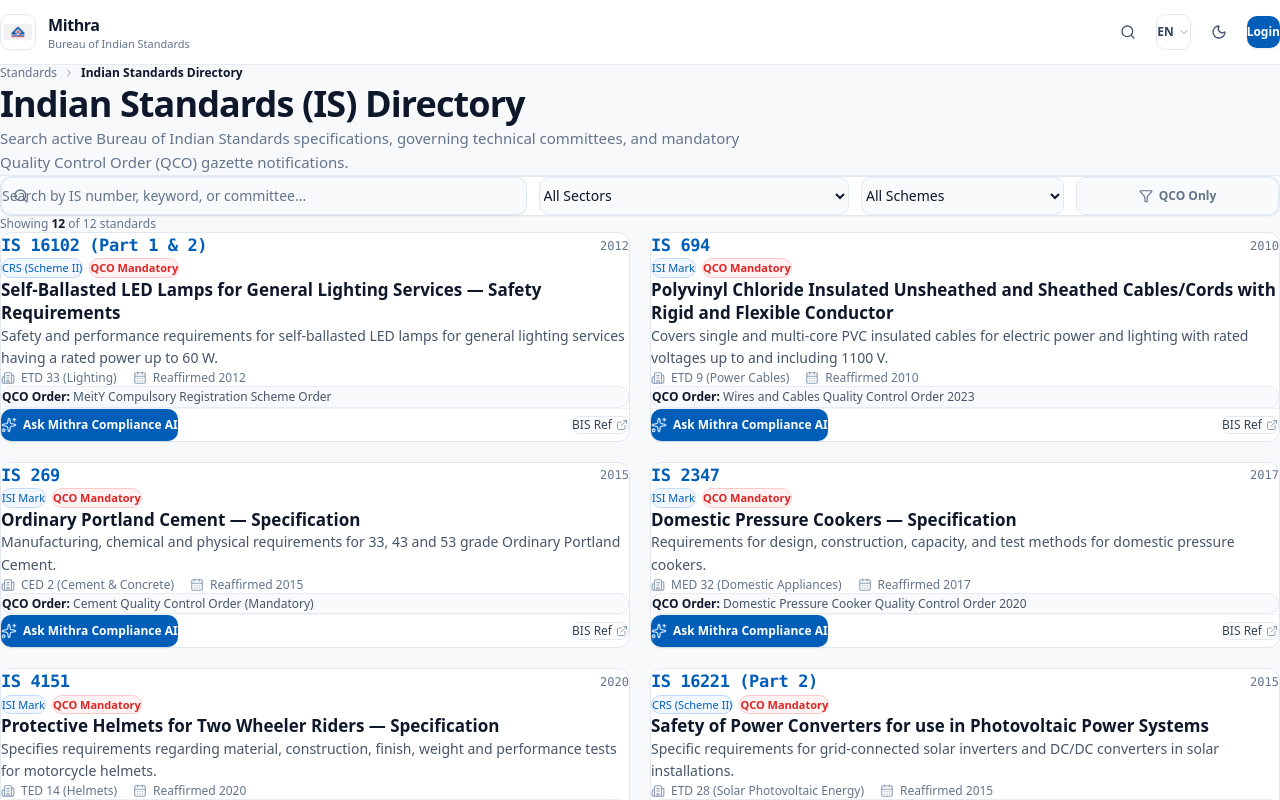
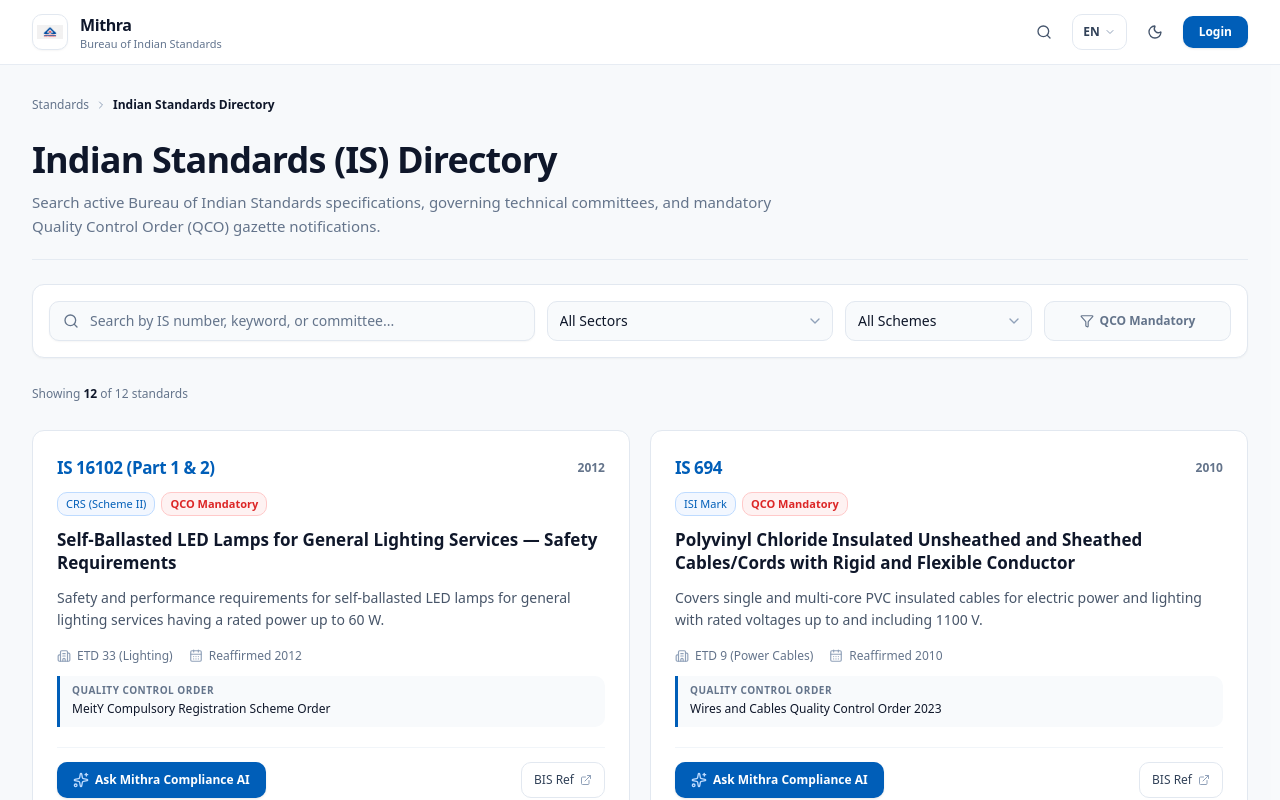
Before and after one commit to Potri2357/Mithra, a Next.js app in the folder frontend/: page /standards in a window 1280 px wide. Shown: the top 800 px of the page. Built offline with nearby package versions, Linux system fonts and the light colour scheme.

Commit message:
fix(ui): resolve unlayered CSS reset, input icon collision, and standardize shadcn styling

```diff
--- a/frontend/app/globals.css
+++ b/frontend/app/globals.css
@@ -177,18 +177,24 @@
   --surface-3: #1E2F4A;
 }
 
-*, *::before, *::after { box-sizing: border-box; margin: 0; padding: 0; }
-html { scroll-behavior: smooth; font-size: 16px; }
+@layer base {
+  * {
+    border-color: var(--border);
+  }
+  html {
+    scroll-behavior: smooth;
+  }
   body {
     font-family: var(--font-noto-sans), var(--font-noto-devanagari), var(--font-noto-tamil), -apple-system, BlinkMacSystemFont, "Segoe UI", Roboto, sans-serif;
-  background: var(--color-background);
-  color: var(--color-text-body);
+    background: var(--background);
+    color: var(--foreground);
     min-height: 100vh;
     overflow-x: hidden;
     text-rendering: optimizeLegibility;
     -webkit-font-smoothing: antialiased;
     -moz-osx-font-smoothing: grayscale;
     line-height: 1.6;
+  }
 }
 
 ::selection { background: var(--blue-100); color: var(--blue-900); }
--- a/frontend/components/ui/input.tsx
+++ b/frontend/components/ui/input.tsx
@@ -9,7 +9,7 @@ const Input = React.forwardRef<HTMLInputElement, InputProps>(
       <input
         type={type}
         className={cn(
-          "flex h-9.5 w-full rounded-md border border-slate-200 dark:border-slate-700 bg-white dark:bg-slate-900 px-3 py-1.5 text-sm text-slate-900 dark:text-slate-100 placeholder:text-slate-400 focus-visible:outline-none focus-visible:border-[#005EB8] focus-visible:ring-1 focus-visible:ring-[#005EB8] disabled:cursor-not-allowed disabled:opacity-50 transition-colors shadow-2xs",
+          "flex h-10 w-full rounded-md border border-slate-200 dark:border-slate-700 bg-white dark:bg-slate-900 pl-3 pr-3 py-2 text-sm text-slate-900 dark:text-slate-100 placeholder:text-slate-400 focus-visible:outline-none focus-visible:border-[#005EB8] focus-visible:ring-1 focus-visible:ring-[#005EB8] disabled:cursor-not-allowed disabled:opacity-50 transition-colors shadow-2xs",
           className
         )}
         ref={ref}
--- a/frontend/components/views/StandardsView.tsx
+++ b/frontend/components/views/StandardsView.tsx
@@ -13,6 +13,7 @@ import {
   Filter,
   ChevronRight,
   ChevronLeft,
+  ChevronDown,
   AlertTriangle,
   RotateCcw,
 } from "lucide-react";
@@ -240,14 +241,14 @@ export function StandardsSearchToolbar({
   onQcoOnlyToggle,
 }: StandardsSearchToolbarProps) {
   return (
-    <div className="p-3.5 sm:p-4 rounded-lg bg-white dark:bg-slate-900 border border-slate-200 dark:border-slate-800 shadow-2xs">
-      <div className="grid grid-cols-1 md:grid-cols-12 gap-3 items-center">
-        {/* Search Input */}
-        <div className="md:col-span-5 relative flex items-center">
-          <Search className="w-4 h-4 text-[#64748B] dark:text-slate-400 absolute left-3 pointer-events-none z-10" />
+    <div className="p-4 rounded-lg bg-white dark:bg-slate-900 border border-slate-200 dark:border-slate-800 shadow-2xs">
+      <div className="grid grid-cols-1 sm:grid-cols-2 md:grid-cols-12 gap-3 items-center">
+        {/* Search Input with generous 40px left padding */}
+        <div className="sm:col-span-2 md:col-span-5 relative flex items-center">
+          <Search className="w-4 h-4 text-[#64748B] dark:text-slate-400 absolute left-3.5 pointer-events-none z-10" />
           <Input
             type="text"
-            className="h-9.5 pl-9 pr-8 bg-slate-50 dark:bg-slate-800/80 border-slate-200 dark:border-slate-700 text-xs sm:text-sm placeholder:text-[#64748B]"
+            className="h-10 !pl-10 pr-8 bg-slate-50 dark:bg-slate-800/80 border-slate-200 dark:border-slate-700 text-xs sm:text-sm placeholder:text-[#64748B] rounded-md"
             placeholder="Search by IS number, keyword, or committee..."
             value={searchTerm}
             onChange={(e) => onSearchChange(e.target.value)}
@@ -256,7 +257,7 @@ export function StandardsSearchToolbar({
             <button
               type="button"
               onClick={() => onSearchChange("")}
-              className="absolute right-2.5 p-0.5 rounded text-slate-400 hover:text-slate-600 dark:hover:text-slate-200 cursor-pointer"
+              className="absolute right-2.5 p-1 rounded text-slate-400 hover:text-slate-600 dark:hover:text-slate-200 cursor-pointer"
               title="Clear search"
             >
               <X className="w-3.5 h-3.5" />
@@ -264,10 +265,10 @@ export function StandardsSearchToolbar({
           )}
         </div>
 
-        {/* Sector Filter */}
-        <div className="md:col-span-3">
+        {/* Sector Filter with custom ChevronDown */}
+        <div className="md:col-span-3 relative">
           <select
-            className="w-full h-9.5 px-3 bg-slate-50 dark:bg-slate-800/80 border border-slate-200 dark:border-slate-700 rounded-md text-xs sm:text-sm font-medium text-[#0F172A] dark:text-slate-200 outline-none focus:border-[#005EB8] focus:ring-1 focus:ring-[#005EB8] transition-colors cursor-pointer"
+            className="w-full h-10 pl-3 pr-8 bg-slate-50 dark:bg-slate-800/80 border border-slate-200 dark:border-slate-700 rounded-md text-xs sm:text-sm font-medium text-[#0F172A] dark:text-slate-200 outline-none focus:border-[#005EB8] focus:ring-1 focus:ring-[#005EB8] transition-colors cursor-pointer appearance-none"
             value={selectedSector}
             onChange={(e) => onSectorChange(e.target.value)}
           >
@@ -277,12 +278,13 @@ export function StandardsSearchToolbar({
               </option>
             ))}
           </select>
+          <ChevronDown className="w-4 h-4 text-slate-400 absolute right-2.5 top-1/2 -translate-y-1/2 pointer-events-none" />
         </div>
 
-        {/* Scheme Filter */}
-        <div className="md:col-span-2.5 sm:col-span-2">
+        {/* Scheme Filter with custom ChevronDown */}
+        <div className="md:col-span-2 relative">
           <select
-            className="w-full h-9.5 px-3 bg-slate-50 dark:bg-slate-800/80 border border-slate-200 dark:border-slate-700 rounded-md text-xs sm:text-sm font-medium text-[#0F172A] dark:text-slate-200 outline-none focus:border-[#005EB8] focus:ring-1 focus:ring-[#005EB8] transition-colors cursor-pointer"
+            className="w-full h-10 pl-3 pr-8 bg-slate-50 dark:bg-slate-800/80 border border-slate-200 dark:border-slate-700 rounded-md text-xs sm:text-sm font-medium text-[#0F172A] dark:text-slate-200 outline-none focus:border-[#005EB8] focus:ring-1 focus:ring-[#005EB8] transition-colors cursor-pointer appearance-none"
             value={selectedScheme}
             onChange={(e) => onSchemeChange(e.target.value)}
           >
@@ -292,23 +294,24 @@ export function StandardsSearchToolbar({
               </option>
             ))}
           </select>
+          <ChevronDown className="w-4 h-4 text-slate-400 absolute right-2.5 top-1/2 -translate-y-1/2 pointer-events-none" />
         </div>
 
         {/* QCO Mandatory Filter Button */}
-        <div className="md:col-span-1.5 sm:col-span-2">
+        <div className="md:col-span-2">
           <button
             type="button"
             onClick={onQcoOnlyToggle}
             className={cn(
-              "w-full h-9.5 px-3 rounded-md text-xs font-semibold border flex items-center justify-center gap-1.5 transition-colors cursor-pointer",
+              "w-full h-10 px-3 rounded-md text-xs font-semibold border flex items-center justify-center gap-1.5 transition-colors cursor-pointer",
               qcoOnly
-                ? "bg-red-50 border-red-300 text-[#DC2626] dark:bg-red-950/50 dark:border-red-800 dark:text-red-300"
+                ? "bg-red-50 border-red-300 text-[#DC2626] dark:bg-red-950/50 dark:border-red-800 dark:text-red-300 shadow-2xs"
                 : "bg-slate-50 dark:bg-slate-800/80 border-slate-200 dark:border-slate-700 text-[#64748B] dark:text-slate-300 hover:bg-slate-100 dark:hover:bg-slate-700"
             )}
             title="Filter by mandatory Quality Control Orders"
           >
             <Filter className="w-3.5 h-3.5" />
-            <span className="whitespace-nowrap">QCO Only</span>
+            <span className="whitespace-nowrap">QCO Mandatory</span>
           </button>
         </div>
       </div>
@@ -454,10 +457,10 @@ export function StandardCard({ item, onAskMithra }: StandardCardProps) {
       <div className="space-y-3">
         {/* Row 1: IS Number & Year */}
         <div className="flex items-center justify-between gap-2">
-          <span className="text-base sm:text-[17px] font-bold font-mono text-[#005EB8] dark:text-blue-400 tracking-tight">
+          <span className="text-base sm:text-[17px] font-extrabold text-[#005EB8] dark:text-blue-400 tracking-tight">
             {item.is_number}
           </span>
-          <span className="text-xs font-mono text-[#64748B] dark:text-slate-500 font-medium">
+          <span className="text-xs font-semibold text-[#64748B] dark:text-slate-400">
             {item.year}
           </span>
         </div>
@@ -487,32 +490,35 @@ export function StandardCard({ item, onAskMithra }: StandardCardProps) {
         {/* Row 5: Committee & Reaffirmed Metadata */}
         <div className="flex flex-wrap items-center gap-4 text-xs text-[#64748B] dark:text-slate-400 pt-1">
           <div className="flex items-center gap-1.5">
-            <Building2 className="w-3.5 h-3.5 text-slate-400" />
+            <Building2 className="w-3.5 h-3.5 text-slate-400 shrink-0" />
             <span>{item.committee}</span>
           </div>
           <div className="flex items-center gap-1.5">
-            <CalendarDays className="w-3.5 h-3.5 text-slate-400" />
+            <CalendarDays className="w-3.5 h-3.5 text-slate-400 shrink-0" />
             <span>Reaffirmed {item.year}</span>
           </div>
         </div>
 
-        {/* Row 6: Grouped QCO Order */}
-        <div className="p-2.5 rounded-md bg-slate-50 dark:bg-slate-800/60 border border-slate-200/70 dark:border-slate-700/60 text-xs">
-          <span className="font-semibold text-[#0F172A] dark:text-white">QCO Order: </span>
-          <span className="text-[#475569] dark:text-slate-400 leading-relaxed">
-            {item.qco_order}
-          </span>
-        </div>
+        {/* Row 6: Authoritative QCO Order Callout */}
+        {item.qco_order && (
+          <div className="px-3 py-2 rounded-r-md bg-slate-50 dark:bg-slate-800/60 border-l-[3px] border-[#005EB8] text-xs space-y-0.5">
+            <span className="text-[10px] font-bold uppercase tracking-wider text-[#64748B] dark:text-slate-400 block">
+              Quality Control Order
+            </span>
+            <span className="font-medium text-[#0F172A] dark:text-slate-200 leading-relaxed block">
+              {item.qco_order}
+            </span>
+          </div>
+        )}
       </div>
 
       {/* Row 7: Actions aligned to bottom */}
       <div className="mt-5 pt-3.5 border-t border-slate-100 dark:border-slate-800 flex items-center justify-between gap-3">
         <Button
-          size="sm"
           onClick={handleAsk}
-          className="bg-[#005EB8] hover:bg-[#004b94] text-white text-xs font-semibold rounded-md px-3.5 py-1.5 gap-1.5 shadow-xs"
+          className="h-9 bg-[#005EB8] hover:bg-[#004b94] text-white text-xs font-semibold rounded-md px-4 gap-1.5 shadow-xs shrink-0"
         >
-          <Sparkles className="w-3.5 h-3.5 text-blue-200" />
+          <Sparkles className="w-3.5 h-3.5 text-blue-200 shrink-0" />
           <span>Ask Mithra Compliance AI</span>
         </Button>
 
@@ -520,11 +526,11 @@ export function StandardCard({ item, onAskMithra }: StandardCardProps) {
           href="https://www.bis.gov.in"
           target="_blank"
           rel="noopener noreferrer"
-          className="inline-flex items-center gap-1 text-xs font-medium text-slate-700 dark:text-slate-300 hover:text-[#005EB8] dark:hover:text-blue-400 px-2.5 py-1.5 rounded-md border border-slate-200 dark:border-slate-700 hover:bg-slate-50 dark:hover:bg-slate-800 transition-colors"
+          className="h-9 inline-flex items-center gap-1.5 text-xs font-medium text-slate-700 dark:text-slate-300 hover:text-[#005EB8] dark:hover:text-blue-400 px-3 rounded-md border border-slate-200 dark:border-slate-700 hover:bg-slate-50 dark:hover:bg-slate-800 transition-colors shrink-0"
           title="Open official BIS specification reference"
         >
           <span>BIS Ref</span>
-          <ExternalLink className="w-3 h-3 text-slate-400" />
+          <ExternalLink className="w-3 h-3 text-slate-400 shrink-0" />
         </a>
       </div>
     </div>
```
Also changed, not shown: frontend/components/views/LabsView.tsx (+26 -26 lines). Lines whose indentation alone changed are shown as unchanged.
